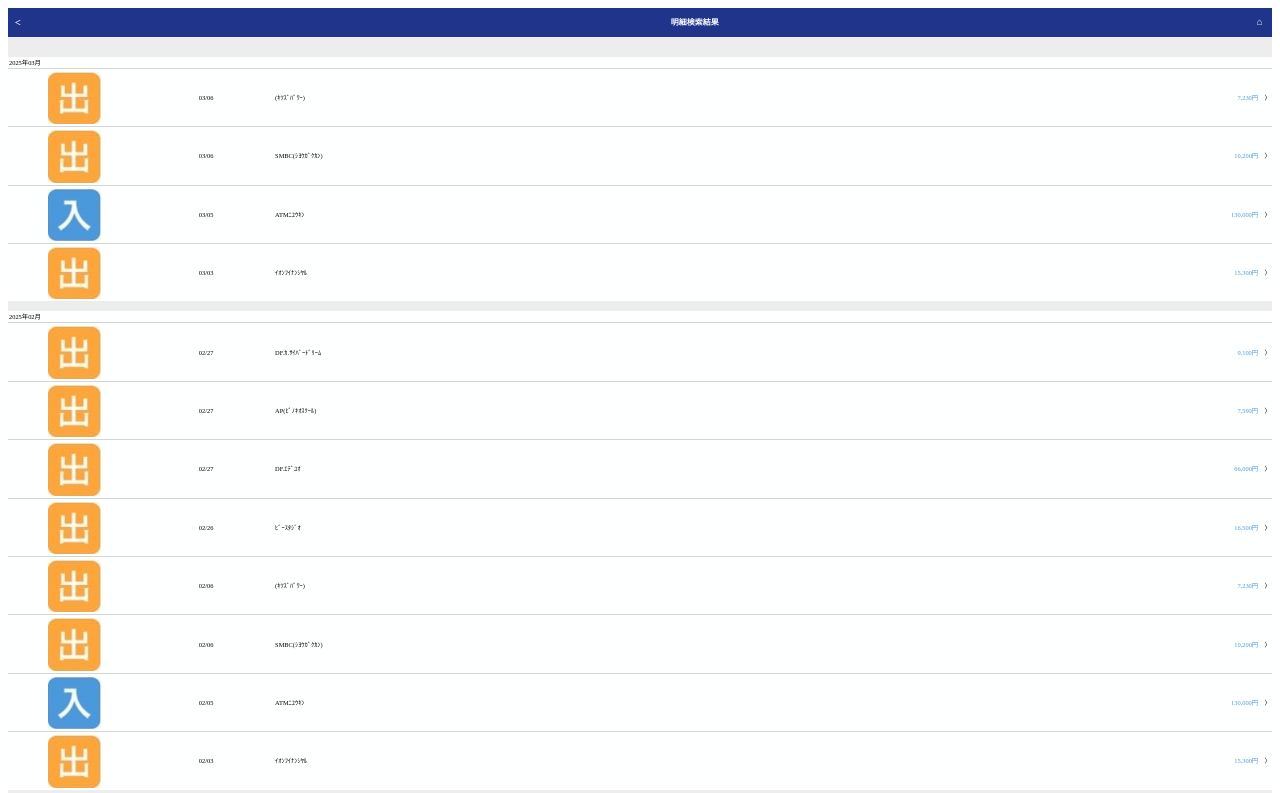
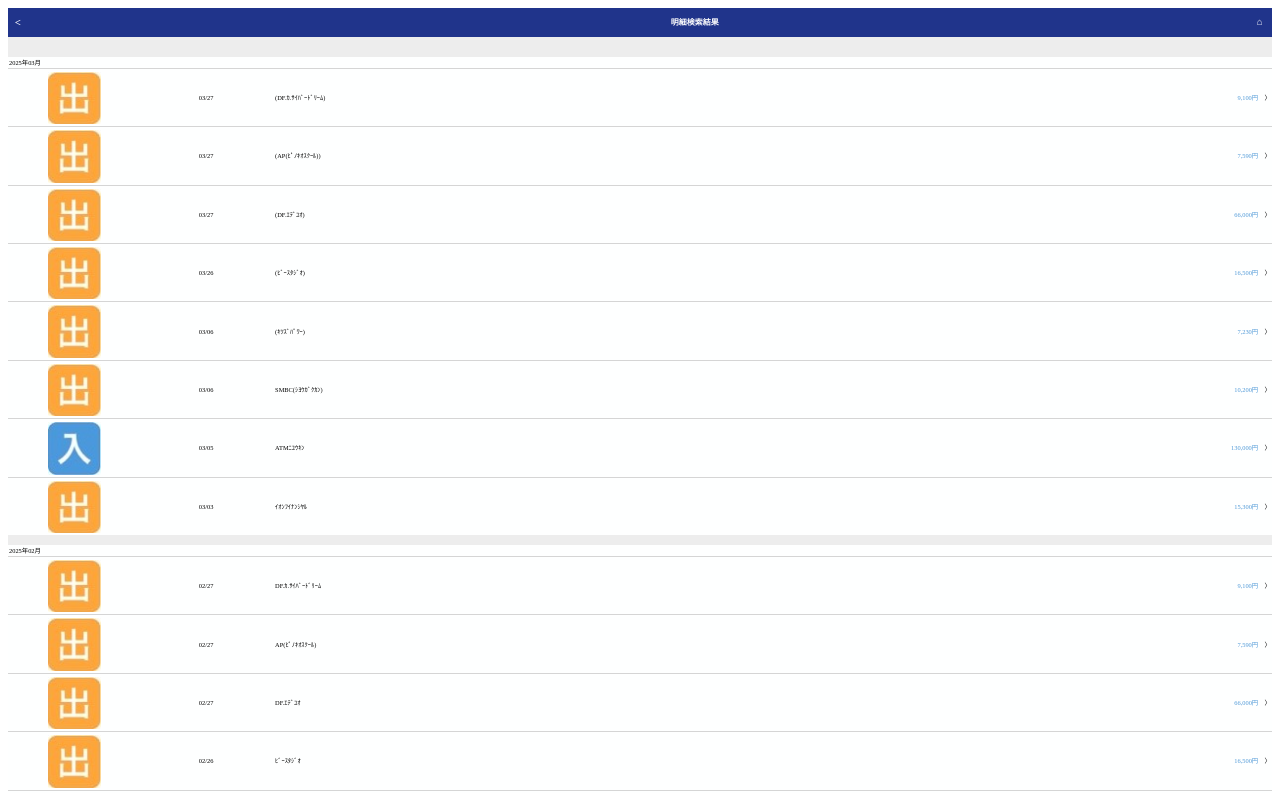
Before and after one commit to sirayurikindergartencom/kiraboshimeisai, a plain HTML site: page index.html in a window 1280 px wide. Shown: the top 793 px of the page. Drawn offline with Linux system fonts and the light colour scheme.

Commit message:
Update index.html

```diff
--- a/index.html
+++ b/index.html
@@ -22,6 +22,30 @@
 <table>
     <tr>
       <td colspan = "4">2025年03月</td>
+    </tr>
+    <tr>
+        <td align="center"><img src=syutu.jpg></td>
+        <td align="center">03/27</td>
+        <td >(DF.ｶ.ｻｲﾊﾞｰﾄﾞﾘｰﾑ)</td>
+        <td align="right"><nyuutext>9,100円</nyuutext>&emsp;〉</td>
+    </tr>
+    <tr>
+        <td align="center"><img src=syutu.jpg></td>
+        <td align="center">03/27</td>
+        <td >(AP(ﾋﾟﾉｷｵｽｸｰﾙ))</td>
+        <td align="right"><nyuutext>7,590円</nyuutext>&emsp;〉</td>
+    </tr>
+    <tr>
+        <td align="center"><img src=syutu.jpg></td>
+        <td align="center">03/27</td>
+        <td >(DF.ｴﾃﾞﾕｵ)</td>
+        <td align="right"><nyuutext>66,000円</nyuutext>&emsp;〉</td>
+    </tr>
+    <tr>
+        <td align="center"><img src=syutu.jpg></td>
+        <td align="center">03/26</td>
+        <td >(ﾋﾞｰｽﾀｼﾞｵ)</td>
+        <td align="right"><nyuutext>16,500円</nyuutext>&emsp;〉</td>
     </tr>
     <tr>
         <td align="center"><img src=syutu.jpg></td>
```
